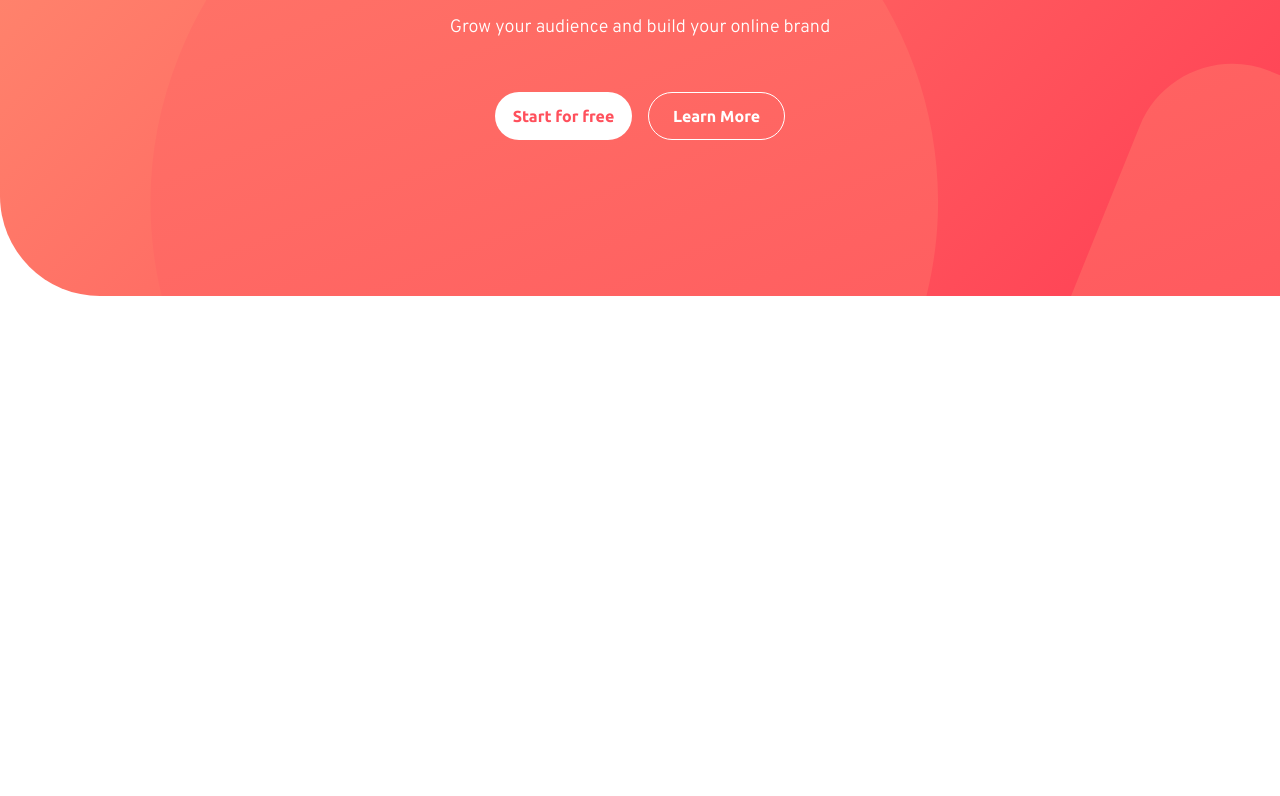
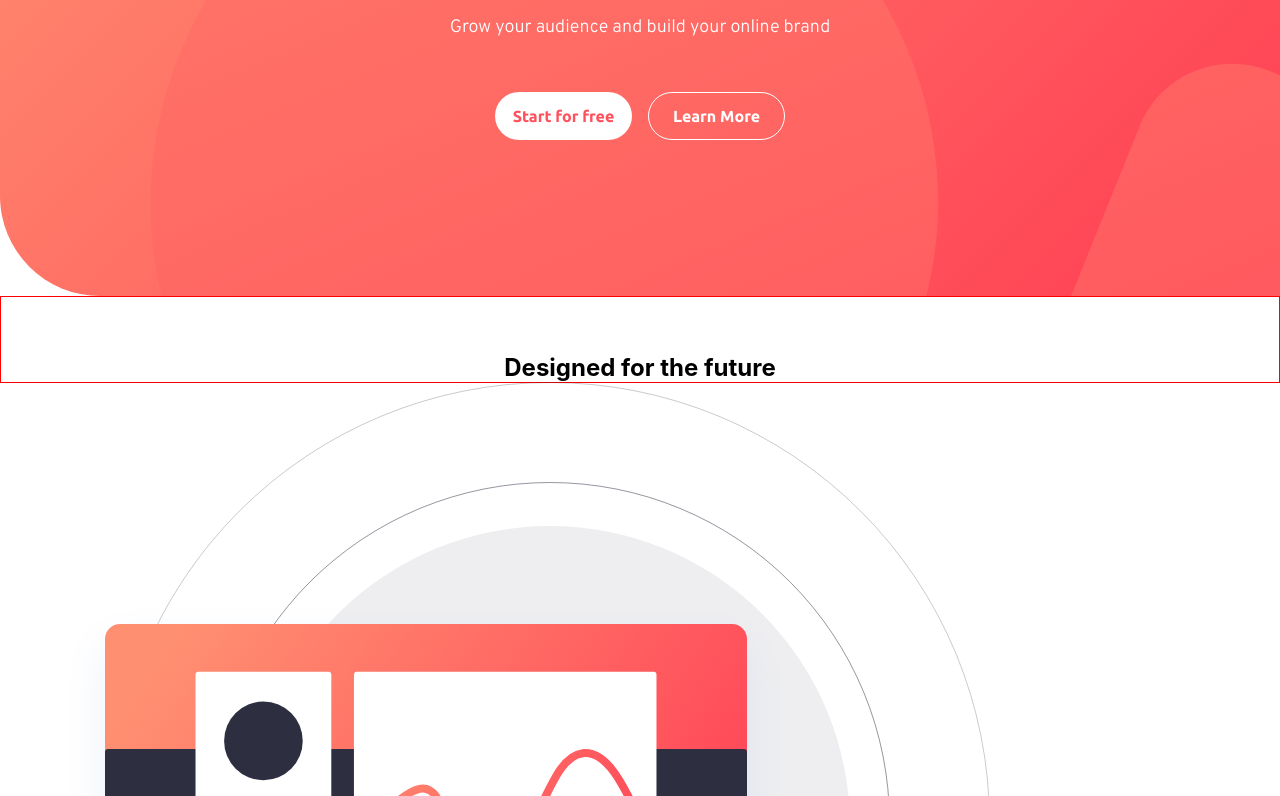
Before and after one commit to tkressma/blogr-landing-page, a React (Create React App) app: page / in a window 1280 px wide. Shown: the part 304-1100 px from the top of the page. Before the commit the page ends 800 px from the top, so only its background shows below. Built offline with nearby package versions, Linux system fonts and the light colour scheme.

Commit message:
Fix bug where nav item sub menu would not close. Add feature that allows sub menu to close upon clicking outside component

```diff
--- a/src/App.js
+++ b/src/App.js
@@ -1,9 +1,11 @@
 import React from "react";
 import Header from "./components/Header/Header";
+import Main from "./components/Sections/Main";
 function App() {
   return (
     <React.Fragment>
       <Header />
+      <Main />
     </React.Fragment>
   );
 }
--- a/src/components/Header/Nav/Nav.js
+++ b/src/components/Header/Nav/Nav.js
@@ -36,6 +36,7 @@ const Nav = () => {
               name={item.title}
               active={index === activeIndex}
               onClick={() => handleActive(index)}
+              removeActive={() => setActiveIndex(false)}
               subItems={item.subItems}
             />
           ))}
--- a/src/components/Header/Nav/NavItem.js
+++ b/src/components/Header/Nav/NavItem.js
@@ -1,14 +1,46 @@
+import React, { useState, useEffect, useRef } from "react";
 import styles from "./NavItem.module.css";
 import classNames from "classnames";
 import NavSubMenu from "./NavSubMenu";
 import lightArrow from "../../../assets/icon-arrow-light.svg";
 
 const NavItem = (props) => {
+  const [menuActive, setMenuActive] = useState(false);
+  const navItemRef = useRef(null);
+
+  const handleMenuActive = () => {
+    if (!menuActive) {
+      props.onClick();
+      setMenuActive(true);
+    } else if (menuActive) {
+      props.removeActive();
+      setMenuActive(false);
+    }
+  };
+
+  // If a user clicks out of the dropdown menu, close it.
+  useEffect(() => {
+    const handleClickOutside = (event) => {
+      if (
+        navItemRef.current &&
+        menuActive &&
+        !navItemRef.current.contains(event.target)
+      ) {
+        handleMenuActive();
+      }
+    };
+    document.addEventListener("mousedown", handleClickOutside);
+    return () => {
+      document.removeEventListener("mousedown", handleClickOutside);
+    };
+  });
+
   return (
     <li
       key={props.key}
       className={classNames(styles.item, props.active && styles.active)}
-      onClick={props.onClick}
+      onClick={handleMenuActive}
+      ref={navItemRef}
     >
       {props.name}
       <img
@@ -16,7 +48,7 @@ const NavItem = (props) => {
         src={lightArrow}
         alt="Arrow for dropdown menu."
       />
-      <NavSubMenu subItems={props.subItems} active={props.active} />
+      {props.active && <NavSubMenu subItems={props.subItems} />}
     </li>
   );
 };
--- a/src/components/Header/Nav/NavSubMenu.js
+++ b/src/components/Header/Nav/NavSubMenu.js
@@ -1,9 +1,17 @@
-import React from "react";
+import React, { useState } from "react";
 import styles from "./NavSubMenu.module.css";
 import classNames from "classnames";
 const NavSubMenu = (props) => {
+  // Slight delay before applying the fadein animation class to allow
+  // it to actually work. If the component were rendered with the fadein class
+  // already applied, the animation would not work.
+  const [fade, setFade] = useState(false);
+  setTimeout(() => {
+    setFade(true);
+  }, 1);
+
   return (
-    <ul className={classNames(styles.submenu, props.active && styles.fadein)}>
+    <ul className={classNames(styles.submenu, fade && styles.fadein)}>
       {props.subItems.map((subItem, index) => (
         <li key={index} className={styles["submenu__item"]}>
           <a href="#" className={styles["submenu__item_link"]}>
--- /dev/null
+++ b/src/components/Sections/DesignSection.js
@@ -0,0 +1,15 @@
+import React from "react";
+import styles from "./DesignSection.module.css";
+import illustration from "../../assets/illustration-editor-desktop.svg";
+const DesignSection = () => {
+  return (
+    <section className={styles.section}>
+      <h2 className={styles["section__title"]}>Designed for the future</h2>
+      <div>
+        <img className={styles.img} src={illustration}></img>
+      </div>
+    </section>
+  );
+};
+
+export default DesignSection;
--- /dev/null
+++ b/src/components/Sections/DesignSection.module.css
@@ -0,0 +1,13 @@
+.section {
+  width: 100%;
+  padding: 3.5rem 5% 0;
+  border: 1px solid red;
+}
+
+.section__title {
+  text-align: center;
+}
+
+.img {
+  position: absolute;
+}
--- /dev/null
+++ b/src/components/Sections/Main.js
@@ -0,0 +1,11 @@
+import React from "react";
+import DesignSection from "./DesignSection";
+const Main = () => {
+  return (
+    <main>
+      <DesignSection />
+    </main>
+  );
+};
+
+export default Main;
```
Also changed, not shown: src/components/Sections/InfrastructureSection.js (added), src/components/Sections/ToolingSection.js (added).
